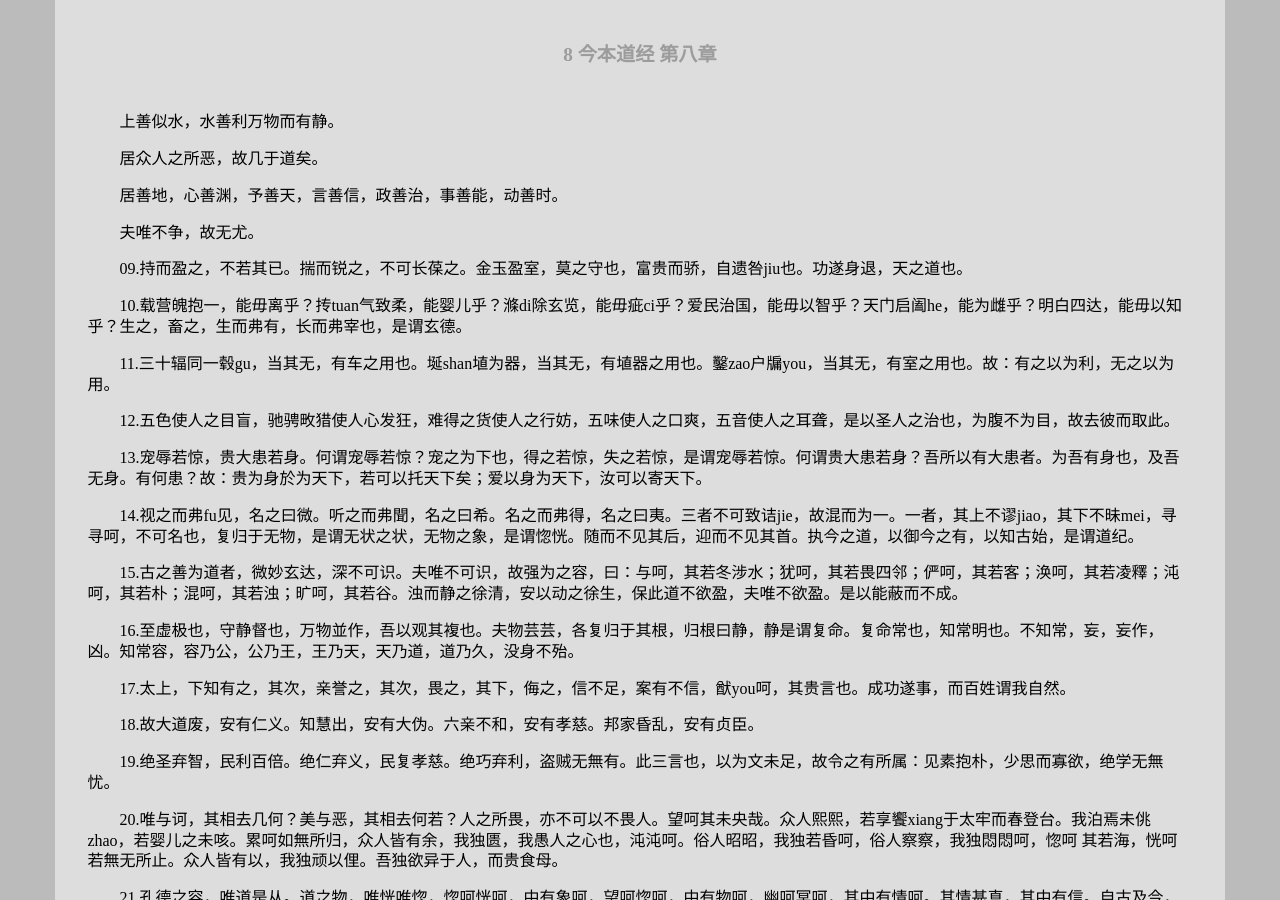
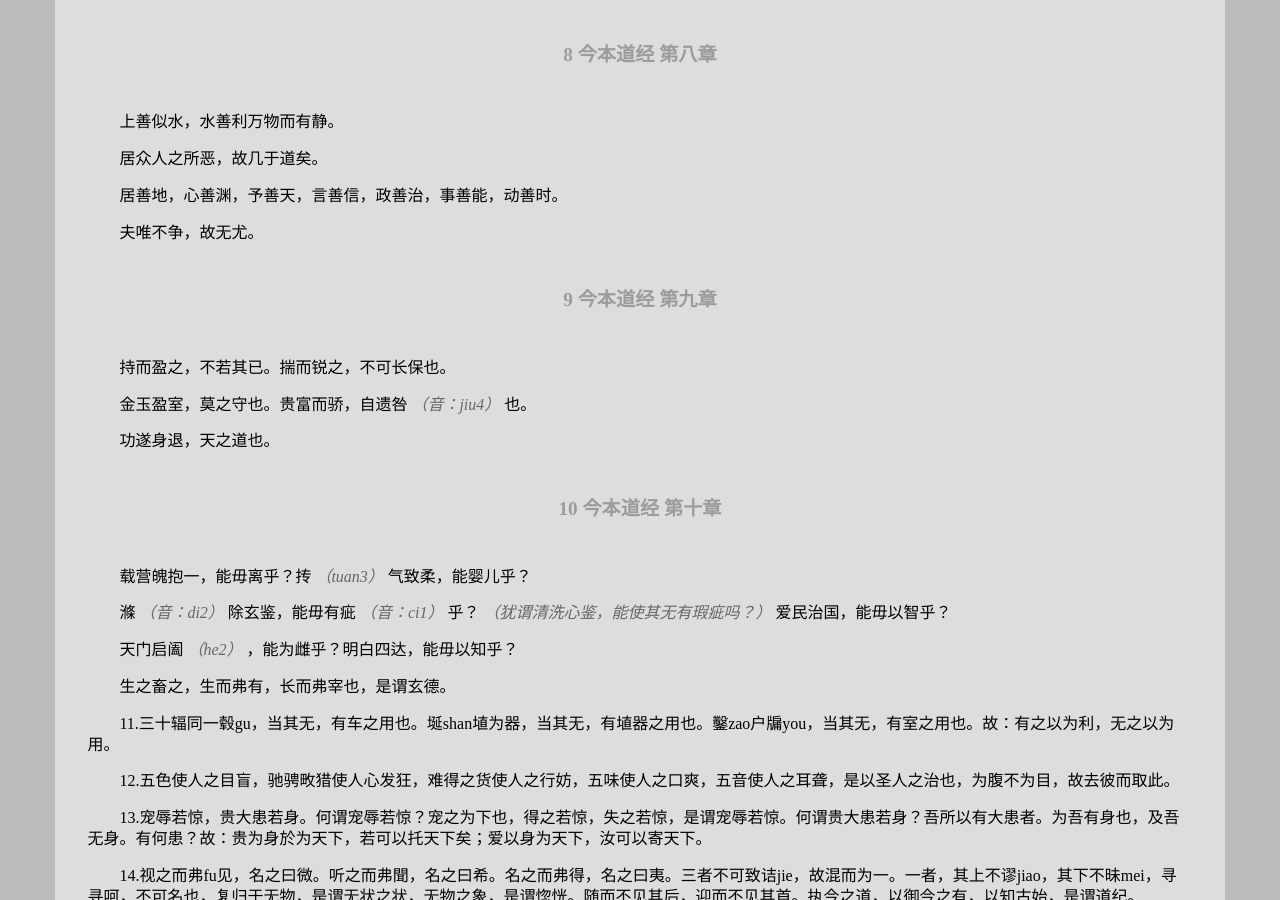
Before and after one commit to leiqin/leiqin.github.io, a Jekyll site: the page built from shoucang/daodejing.markdown, in a window 1280 px wide and 900 px high, scrolled down 12169 px. Built offline with Jekyll 4.4.1, drawn with Linux system fonts in a browser that asks for light colours; nearby versions of some CDN libraries.

Commit message:
道德经 道经 9 10

```diff
--- a/shoucang/daodejing.markdown
+++ b/shoucang/daodejing.markdown
@@ -481,13 +481,27 @@ title: 道德经
 
 夫唯不争，故无尤。
 
+###### 9 今本道经 第九章
+
+持而盈之，不若其已。揣而锐之，不可长保也。
+
+金玉盈室，莫之守也。贵富而骄，自遗咎 _（音：jiu4）_ 也。
+
+功遂身退，天之道也。
+
+###### 10 今本道经 第十章
+
+载营魄抱一，能毋离乎？抟 _（tuan3）_ 气致柔，能婴儿乎？
+
+滌 _（音：di2）_ 除玄鉴，能毋有疵 _（音：ci1）_ 乎？ _（犹谓清洗心鉴，能使其无有瑕疵吗？）_ 爱民治国，能毋以智乎？
+
+天门启阖 _（he2）_ ，能为雌乎？明白四达，能毋以知乎？
+
+生之畜之，生而弗有，长而弗宰也，是谓玄德。
 
 
-09.持而盈之，不若其已。揣而锐之，不可长葆之。金玉盈室，莫之守也，富贵而骄，自遗咎jiu也。功遂身退，天之道也。
 
-10.载营魄抱一，能毋离乎？抟tuan气致柔，能婴儿乎？滌di除玄览，能毋疵ci乎？爱民治国，能毋以智乎？天门启阖he，能为雌乎？明白四达，能毋以知乎？生之，畜之，生而弗有，长而弗宰也，是谓玄德。
-
- 11.三十辐同一毂gu，当其无，有车之用也。埏shan埴为器，当其无，有埴器之用也。鑿zao户牖you，当其无，有室之用也。故：有之以为利，无之以为用。
+11.三十辐同一毂gu，当其无，有车之用也。埏shan埴为器，当其无，有埴器之用也。鑿zao户牖you，当其无，有室之用也。故：有之以为利，无之以为用。
 
 12.五色使人之目盲，驰骋畋猎使人心发狂，难得之货使人之行妨，五味使人之口爽，五音使人之耳聋，是以圣人之治也，为腹不为目，故去彼而取此。
 
```
